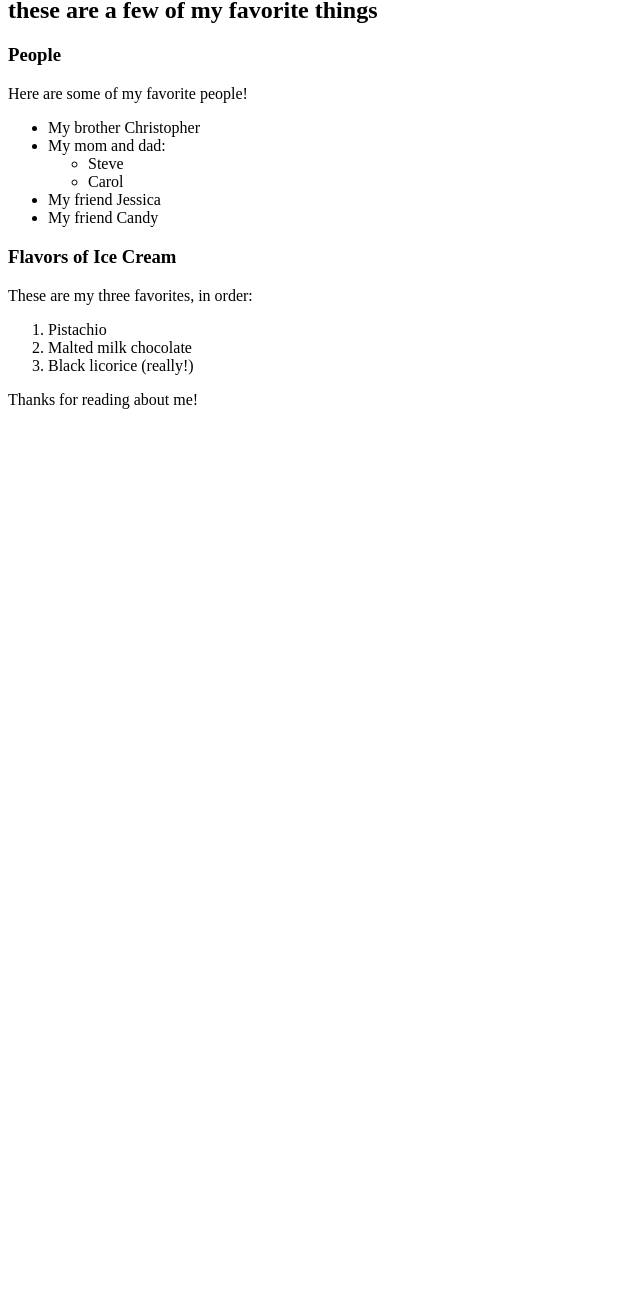
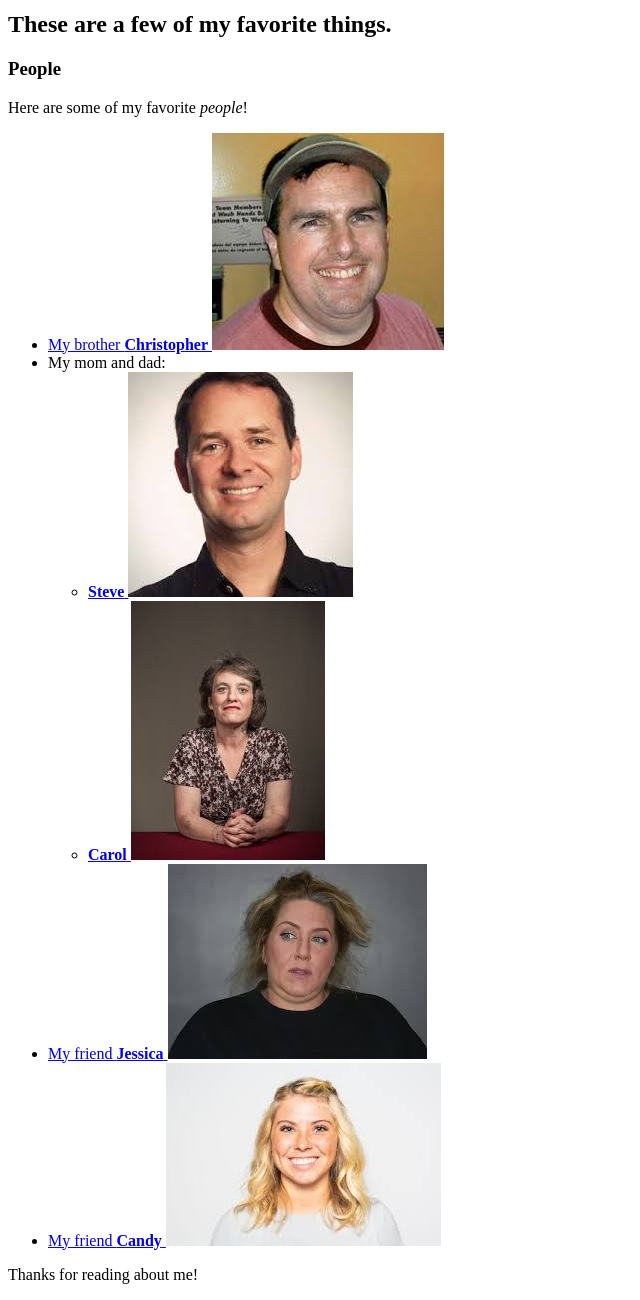
Before and after one commit to Wintermute787/my-first-webpage, a plain HTML site: page favorite-things.html in a window 1280 px wide. Shown: the part 69-1369 px from the top of the page, without its empty margins (0-640 px from the left). Before the commit the page ends 800 px from the top, so only its background shows below. Drawn offline with Linux system fonts and the light colour scheme.

Commit message:
added pics and text to fovorite-things.html and my-first-website.html

```diff
--- a/favorite-things.html
+++ b/favorite-things.html
@@ -1,33 +1,51 @@
-<!DOCTYPE>
+<!DOCTYPE html>
 <html>
   <head>
     <title>Michael's favorite things</title>
   </head>
   <body>
     <h1>My favorite things</h1>
-    <h2>these are a few of my favorite things</h2>
+    <h2>These are a few of my favorite things.</h2>
 
     <h3>People</h3>
-    <p>Here are some of my favorite people!</p>
+    <p>Here are some of my favorite <em>people</em>!</p>
     <ul>
-      <li>My brother Christopher</li>
-      <li>My mom and dad:
+      <li>
+        <a href="http://www.example.com/christopher.html">
+          My brother <strong>Christopher</strong>
+          <img src="img/christopher.jpeg" alt="A photo of Christopher.">
+        </a>
+      </li>
+      <li>
+        My mom and dad:
         <ul>
-          <li>Steve</li>
-          <li>Carol</li>
+          <li>
+            <a href="http://www.example.com/steve.html">
+              <strong>Steve</strong>
+              <img src="img/steve.jpeg" alt="A photo of Steve.">
+            </a>
+          </li>
+          <li>
+            <a href="http://www.example.com/carol.html">
+              <strong>Carol</strong>
+              <img src="img/carol.jpeg" alt="A photo of Carol.">
+            </a>
+          </li>
         </ul>
       </li>
-      <li>My friend Jessica</li>
-      <li>My friend Candy</li>
+      <li>
+        <a href="http://www.example.com/jessica.html">
+          My friend <strong>Jessica</strong>
+          <img src="img/jessica.jpeg" alt="A photo of Jessica.">
+        </a>
+      </li>
+      <li>
+        <a href="http://www.example.com/candy.html">
+          My friend <strong>Candy</strong>
+          <img src="img/candy.jpeg" alt="A photo of Candy.">
+        </a>
+      </li>
     </ul>
-
-    <h3>Flavors of Ice Cream</h3>
-    <p>These are my three favorites, in order:</p>
-    <ol>
-      <li>Pistachio</li>
-      <li>Malted milk chocolate</li>
-      <li>Black licorice (really!)</li>
-    </ol>
 
     <p>Thanks for reading about me!</p>
   </body>
```
Also changed, not shown: my-first-webpage.html (+6 -2 lines), img/candy.jpeg (added), img/carol.jpeg (added), img/cat.jpeg (added), img/christopher.jpeg (added), img/jessica.jpeg (added), img/steve.jpeg (added).
